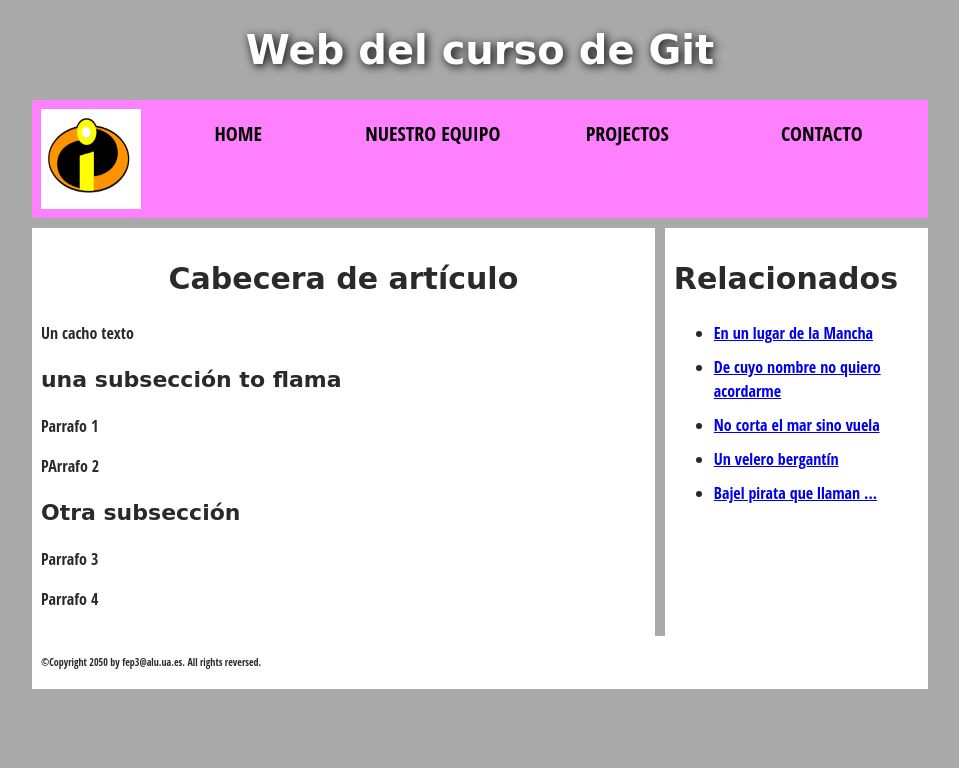
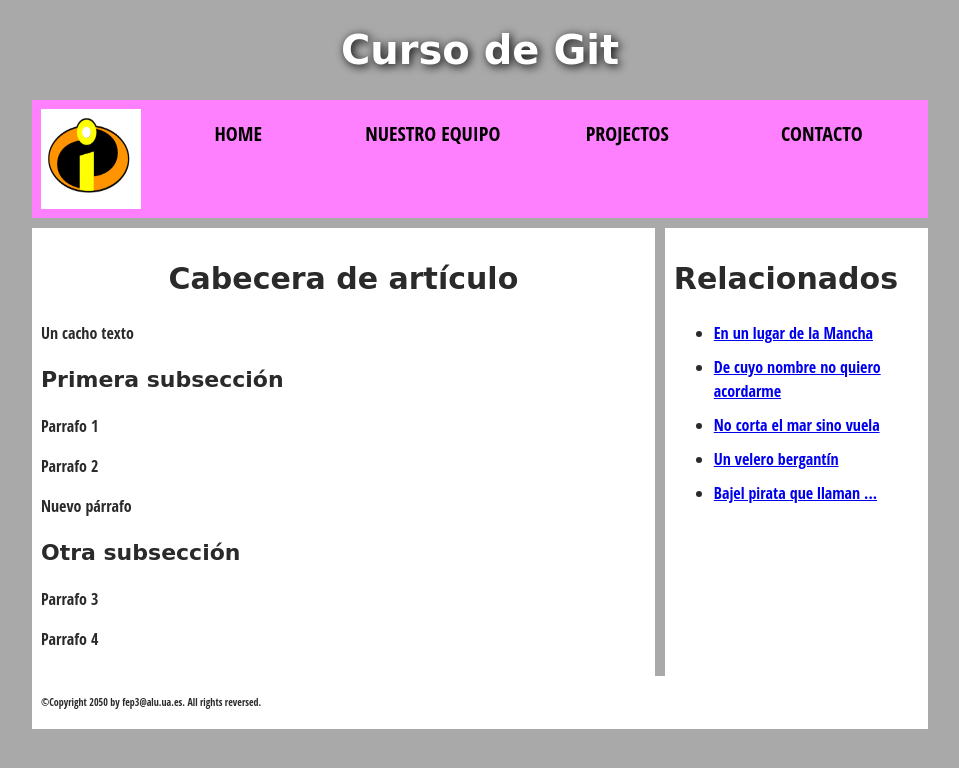
Before and after one commit to Kereck/curso-git-repo1, a plain HTML site: page index.html in a window 1280 px wide. Shown: the whole page, without its empty margins (160-1119 px from the left). Drawn offline with Linux system fonts and the light colour scheme.

Commit message:
Corregidas faltas y cambiado titulo [iss54]
Modificado título página y h1 [iss54]

Modificado título página y h [iss54]

```diff
--- a/index.html
+++ b/index.html
@@ -3,12 +3,12 @@
   <head>
     <meta charset="utf-8">
 
-    <title>Mi título de página</title>
+    <title>Curso de Git</title>
     <link rel="stylesheet" href="css/layout.css">
   </head>
   <body>
 
-   <h1>Web del curso de Git</h1>
+   <h1>Curso de Git</h1>
 
 
    <nav>
@@ -31,11 +31,13 @@
 
   <p>Un cacho texto</p>
 
-  <h3>una subsección to flama</h3>
+  <h3>Primera subsección</h3>
 
   <p>Parrafo 1</p>
 
-  <p>PArrafo 2</p>
+  <p>Parrafo 2</p>
+
+  <p>Nuevo párrafo</p>
 
   <h3>Otra subsección</h3>
 
```
